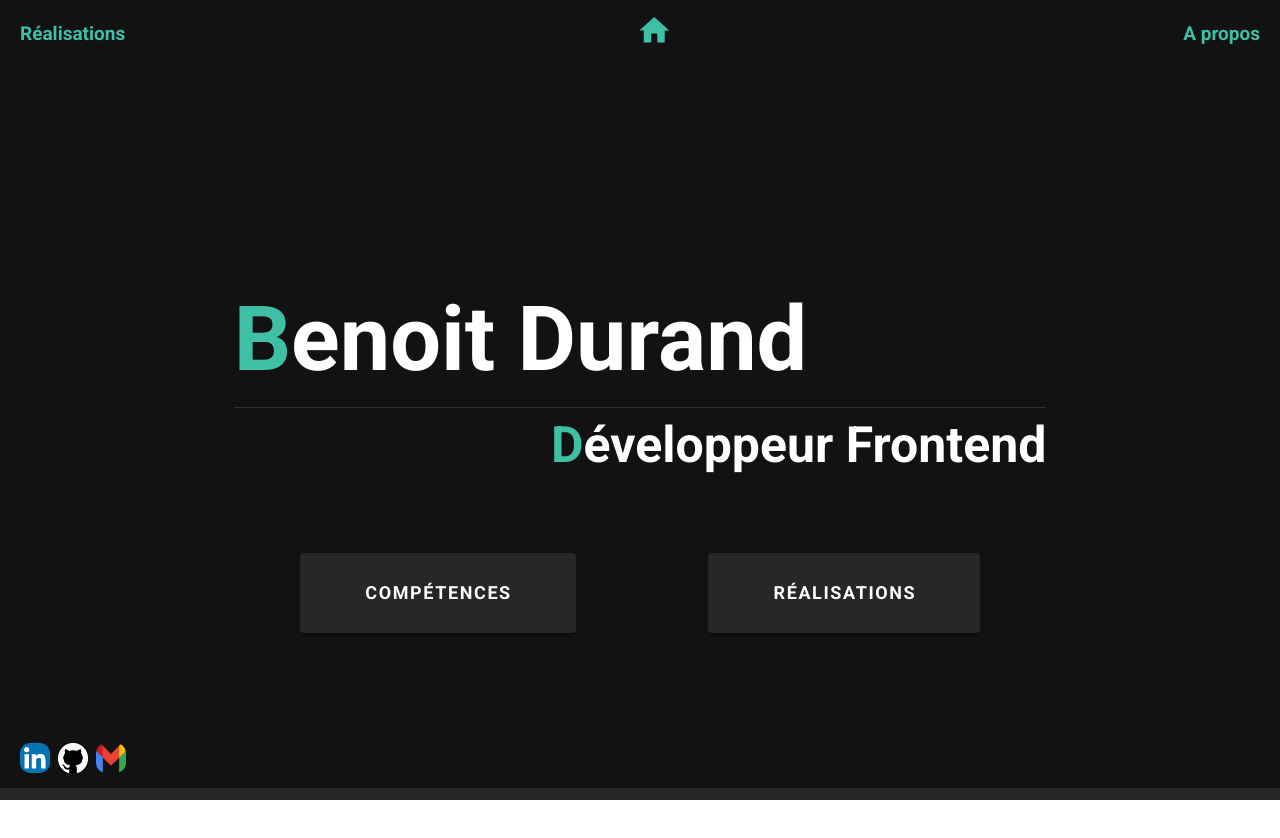
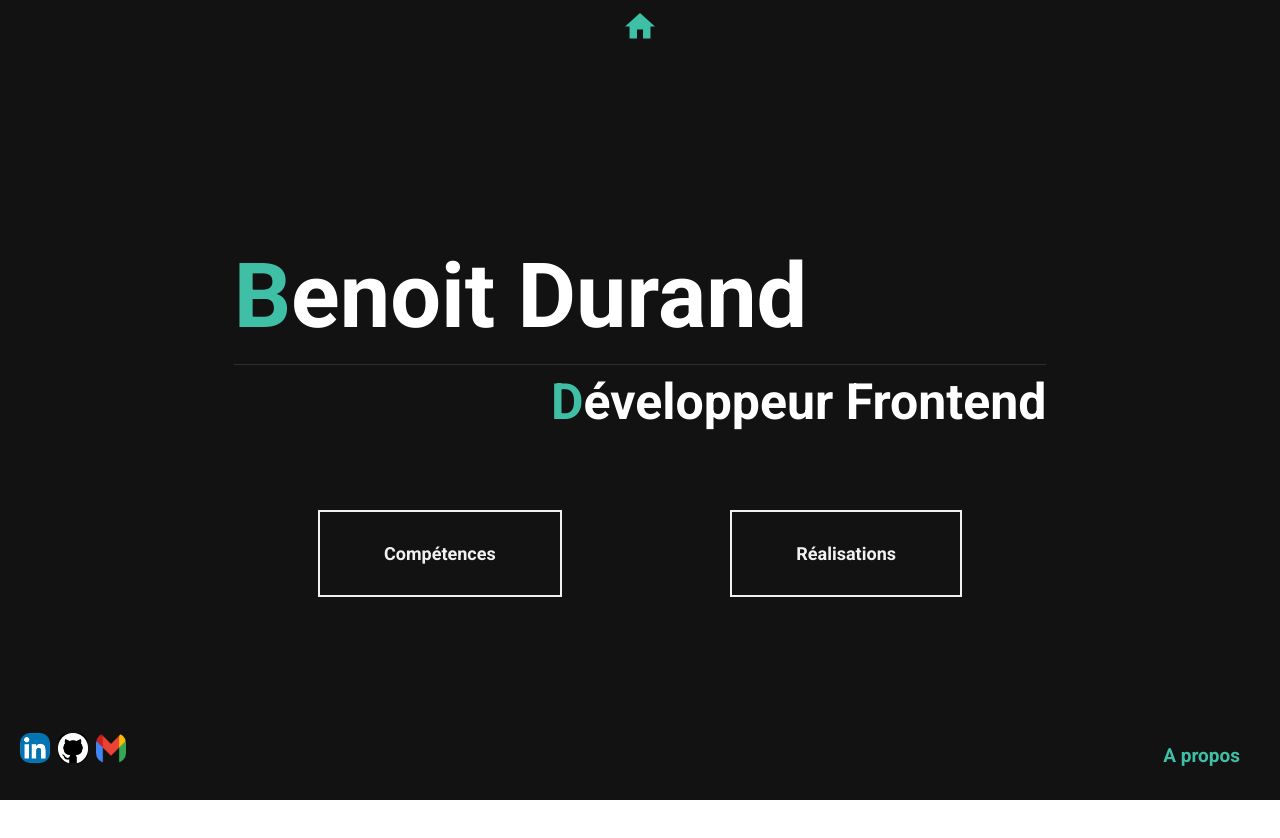
Before and after one commit to benoitD03/portfolio_nuxt, a Nuxt app: page / in a window 1280 px wide. Shown: the top 838 px of the page. After the commit the page ends 800 px from the top, so only its background shows below. Built offline with nearby package versions, Linux system fonts and the light colour scheme.

Commit message:
modify carrousel

```diff
--- a/components/menu.vue
+++ b/components/menu.vue
@@ -1,8 +1,6 @@
 <template>
-  <div class="nav">
-      <NuxtLink to="/projects" class="mt-5 ml-5"><span><b>Réalisations</b></span></NuxtLink>
-      <NuxtLink to="/"  class="mt-1"><span class="mdi mdi-36px mdi-home"></span></NuxtLink>
-      <NuxtLink to="/about" class="mt-5 mr-5"><span><b>A propos</b></span></NuxtLink>
+  <div class="text-center">
+      <NuxtLink to="/"  class="mt-1"><button><span class="mdi mdi-36px mdi-home"></span></button></NuxtLink>
   </div>
 </template>
 
@@ -13,12 +11,17 @@ export default {
 </script>
 
 <style scoped>
-.nav {
-    display: flex;
-    justify-content: space-between;
-}
 span {
   color: #3ebfa6;
   font-size: 19px;
 }
+button {
+  width: 36px;
+  height: 36px;
+  transition: all .4s ease-in;
+}
+button:hover {
+  transform: rotateY(180deg) scale(1.8);
+}
+
 </style>
--- a/components/socialLink.vue
+++ b/components/socialLink.vue
@@ -1,27 +1,36 @@
 <template>
+  <div>
     <div class="social-container">
-        <a class="mr-2" href="https://linkedin.com/in/benoit-durand-556b94209" target="_blank">
-          <img class="social" src="/linkedin.png"/>
+      <a
+        class="mr-2"
+        href="https://linkedin.com/in/benoit-durand-556b94209"
+        target="_blank"
+      >
+        <img class="social" src="/linkedin.png" />
       </a>
       <a class="mr-2" href="https://github.com/benoitD03" target="_blank">
-          <img class="social" src="/github.png"/>
+        <img class="social" src="/github.png" />
       </a>
       <a href="mailto:bens.92@hotmail.fr">
-          <img class="social" src="/email.png"/>
+        <img class="social" src="/email.png" />
       </a>
+    </div>
+    <div class="about-link">
+      <NuxtLink to="/about" class="mt-5 mr-5"
+        ><span><b>A propos</b></span></NuxtLink
+      >
+    </div>
   </div>
 </template>
 
 <script>
-export default {
-
-}
+export default {};
 </script>
 
 <style scoped>
 .social-container {
   position: absolute;
-  bottom: 20px;
+  bottom: 30px;
   left: 20px;
 }
 .social {
@@ -29,4 +38,13 @@ export default {
   height: 30px;
   border-radius: 10px;
 }
+.about-link {
+  position: absolute;
+  bottom: 30px;
+  right: 20px;
+}
+span {
+  color: #3ebfa6;
+  font-size: 19px;
+}
 </style>
--- a/layouts/default.vue
+++ b/layouts/default.vue
@@ -2,13 +2,13 @@
   <v-app>
     <v-main>
       <Menu />
-      <v-container>
+      <v-container class="pb-0 mb-0">
         <Nuxt />
       </v-container>
     </v-main>
-    <v-footer :absolute="!fixed" app>
+    <!-- <v-footer :absolute="!fixed" app  style="height: 50px;"> -->
       <SocialLink />
-    </v-footer>
+    <!-- </v-footer> -->
   </v-app>
 </template>
 
@@ -28,7 +28,7 @@ a {
   text-decoration: none;
 }
 .container {
-  height: 100%;
+  height: 90%;
 }
 
 </style>
--- a/pages/index.vue
+++ b/pages/index.vue
@@ -7,9 +7,10 @@
       <div class="links-buttons">
         <v-dialog transition="dialog-bottom-transition" max-width="600">
           <template v-slot:activator="{ on, attrs }">
-            <v-btn v-bind="attrs" v-on="on" class="py-10 px-16 button"
-              ><b>Compétences</b></v-btn
-            >
+            <button v-bind="attrs" v-on="on" class="py-7 px-16 button-skills">
+              <span class="filling-skills"></span>
+              <b>Compétences</b>
+            </button>
           </template>
           <template v-slot:default="dialog">
             <v-card>
@@ -39,16 +40,17 @@
                 </div>
               </v-card-text>
               <v-card-actions class="justify-end">
-                <v-btn text @click="dialog.value = false">Close</v-btn>
+                <v-btn text @click="dialog.value = false">Fermer</v-btn>
               </v-card-actions>
             </v-card>
           </template>
         </v-dialog>
 
         <NuxtLink to="/projects">
-          <v-btn class="py-10 px-16 button" elevation="2"
-            ><b>Réalisations</b></v-btn
-          >
+          <button class="py-7 px-16 button-projects">
+            <span class="filling-projects"></span>
+            <b>Réalisations</b>
+          </button>
         </NuxtLink>
       </div>
     </div>
@@ -82,8 +84,37 @@ span {
   justify-content: space-around;
   margin-top: 70px;
 }
-.button {
+.button-projects, .button-skills {
   font-size: 18px;
+  border: 2px solid #f1f1f1;
+  position: relative;
+  color: #f1f1f1;
+}
+.filling-projects {
+  transition: all 0.5s ease-in 0s;
+  background-color: #3ebfa6;
+  width: 0;
+  height: 100%;
+  position: absolute;
+  left: 0;
+  bottom: 0;
+  opacity: .6;
+}
+.button-projects:hover .filling-projects {
+    width: 100%;
+}
+.filling-skills {
+  transition: all 0.5s ease-in 0s;
+  background-color: #3ebfa6;
+  width: 0;
+  height: 100%;
+  position: absolute;
+  right: 0;
+  bottom: 0;
+  opacity: .6;
+}
+.button-skills:hover .filling-skills {
+    width: 100%;
 }
 .home {
   width: 70%;
--- a/pages/projects/_id.vue
+++ b/pages/projects/_id.vue
@@ -1,7 +1,13 @@
 <template>
   <div>
+    <div class="back-link">
+        <NuxtLink to="/projects">
+            <span class="mdi mdi-36px mdi-arrow-left-bold-circle"></span>
+        </NuxtLink>
+    </div>
     <h1 class="text-center my-15">{{ project.title }}</h1>
-    <v-row>
+    <div class="text-center">
+        <v-row justify="center">
         <v-col cols="12" lg="6" sm="12" md="12">
             <img :src="project.image" alt="project.title" />
         </v-col>
@@ -9,6 +15,7 @@
             <img :src="project.image" alt="project.title" />
         </v-col>
         </v-row>
+    </div>
     <v-divider class="mt-9"></v-divider>
     <div class="text-container mt-9">
       <h3 class="text-center mb-9"><span>D</span>escription</h3>
@@ -55,11 +62,17 @@ export default {
 </script>
 
 <style scoped>
+.back-link {
+    position: absolute;
+    top: 2px;
+    left: 15px;
+}
 h1 {
   font-size: 40px;
   background: #3ebfa6;
   width: 100%;
   border-radius: 10px;
+   box-shadow: -1px 2px 10px 3px rgba(0, 0, 0, 0.3) inset;
 }
 h3 {
     font-size: 30px;
@@ -83,5 +96,9 @@ span {
   width: 50px;
   height: 50px;
   border-radius: 10px;
+  transition: all .4s ease-in-out;
+}
+.projects-links:hover {
+    transform: scale(.8);
 }
 </style>
--- a/pages/projects/index.vue
+++ b/pages/projects/index.vue
@@ -1,14 +1,16 @@
 <template>
   <div>
     <h1 class="text-center my-9"><span>R</span>éalisations</h1>
-    <v-carousel style="border-radius: 10px;" height="500" hide-delimiter-background show-arrows-on-hover>
+    <v-carousel style="border-radius: 10px;" height="100%" hide-delimiter-background>
       <v-carousel-item v-for="(project, id) in projects" :key="id">
         <v-sheet :project="project" height="100%" tile>
 
-            <h3 class="text-center my-6">{{ project.title }}</h3>
+            <h3 class="text-center mt-6">{{ project.title }}</h3>
             <div class="caroussel-content">
-            <NuxtLink align="center" class="text-center" :to="{name: 'projects-id', params: { id: project.id}}">
-              <img class="mt-10" :src="project.image" :alt="project.title" />
+            <NuxtLink align="center" class="text-center mb-10" :to="{name: 'projects-id', params: { id: project.id}}">
+              <div class="img-container">
+              <img class="mt-8" :src="project.image" :alt="project.title" />
+              </div>
             </NuxtLink>
             </div>
 
@@ -30,28 +32,37 @@ export default {
 
 <style scoped>
 a {
-  width: 70%;
+  width: 80%;
+}
+.img-container {
+  overflow: hidden;
+  border-radius: 5px;
 }
 img {
-  border-radius: 10px;
-  width: 70%;
-  -webkit-transition: all 1s ease; /* Safari et Chrome */
-  -moz-transition: all 1s ease; /* Firefox */
-  -ms-transition: all 1s ease; /* Internet Explorer 9 */
-  -o-transition: all 1s ease; /* Opera */
+  width: 100%;
+  height: 90%;
+  -webkit-transition: all 1s ease;
+  -moz-transition: all 1s ease;
+  -ms-transition: all 1s ease;
+  -o-transition: all 1s ease;
   transition: all 1s ease;
+  object-fit: cover;
+  border-radius: 5px;
+  filter: grayscale(.5);
 }
 img:hover {
-  -webkit-transform:scale(1.25); /* Safari et Chrome */
-  -moz-transform:scale(1.25); /* Firefox */
-  -ms-transform:scale(1.25); /* Internet Explorer 9 */
-  -o-transform:scale(1.25); /* Opera */
-  transform:scale(1.25);
+  -webkit-transform:scale(1.15);
+  -moz-transform:scale(1.15);
+  -ms-transform:scale(1.15);
+  -o-transform:scale(1.15);
+  transform:scale(1.15) rotateZ(2deg);
+  filter: grayscale(0);
 }
 h3 {
   background: #3ebfa6;
   font-size: 30px;
-  border-radius: 10px 10px 0 0 ;
+  border-radius: 5px;
+  box-shadow: -1px 2px 10px 3px rgba(0, 0, 0, 0.3) inset;
 }
 h1 {
   font-size: 45px;
@@ -62,8 +73,9 @@ span {
 .caroussel-content {
   display: flex;
   justify-content: center;
+  background: #121212;
 }
 .v-carousel__controls {
-  background: #3ebfa6 !important;
+  width: 100%;
 }
 </style>
```
Also changed, not shown: static/gradient_generator.png, static/internet.png. Lines whose indentation alone changed are shown as unchanged.
